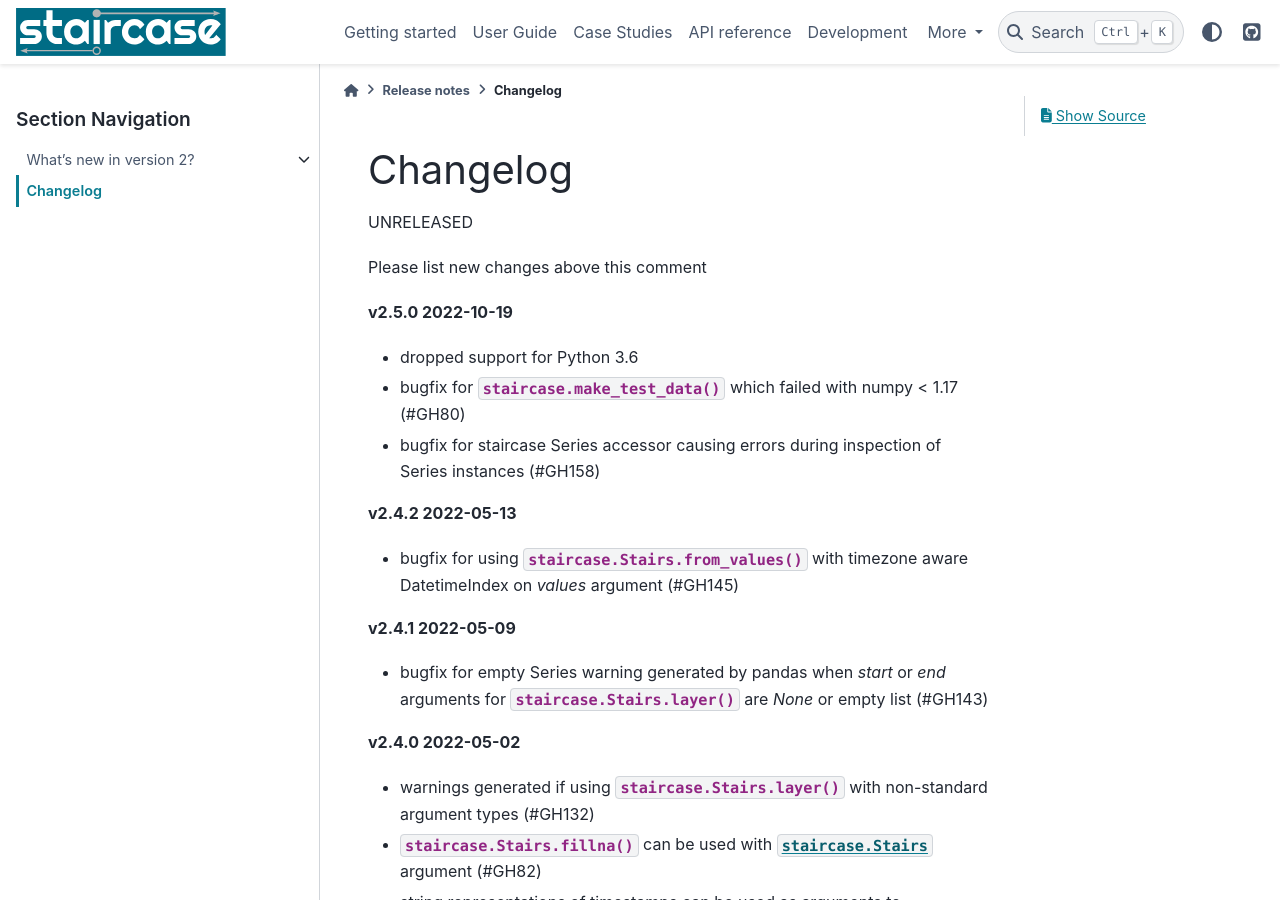
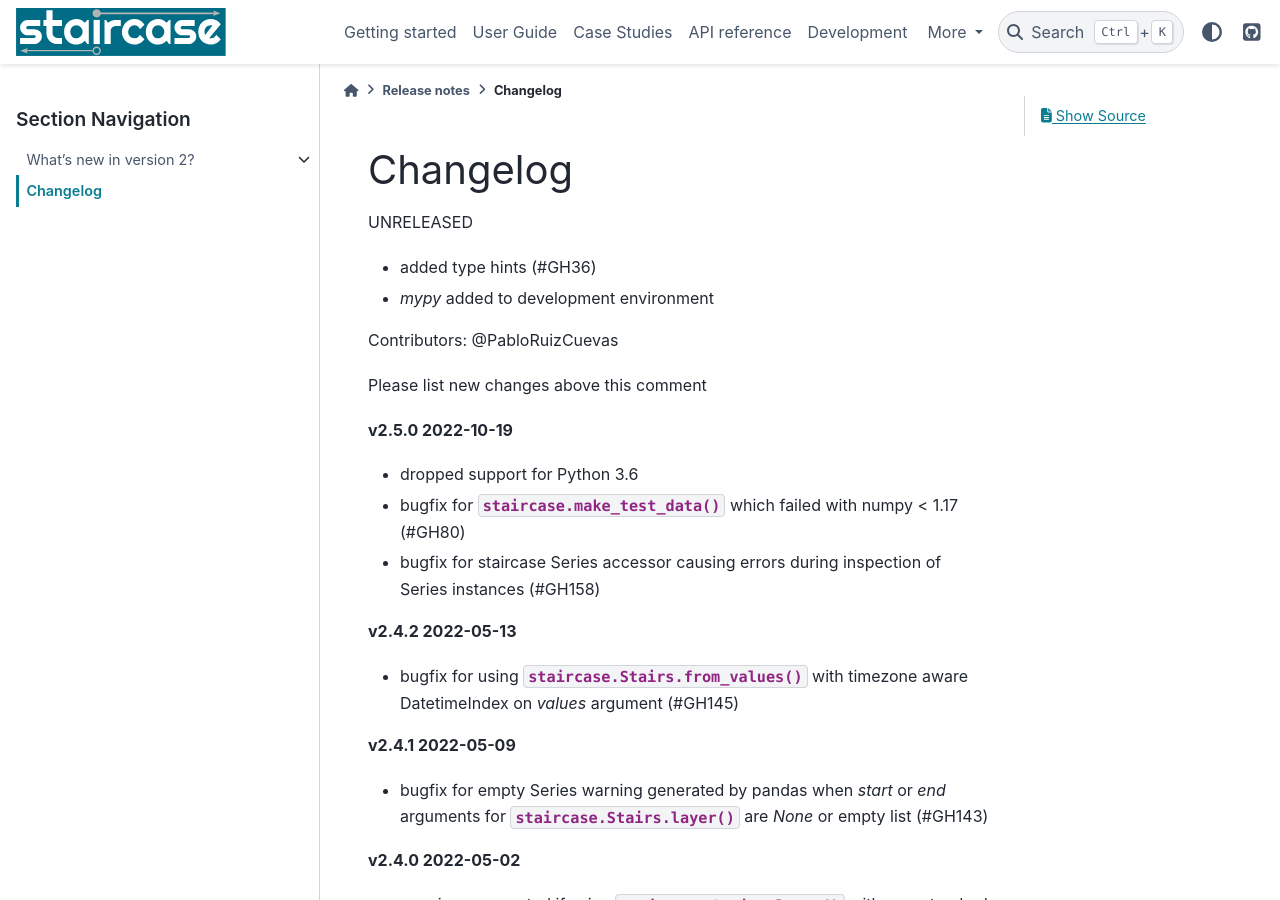
Before and after one commit to staircase-dev/staircase, a Sphinx documentation site: the page built from docs/release_notes/changelog.rst, in a window 1280 px wide and 900 px high. Built offline with Sphinx 7.4.7 and the PyData theme 0.15.4, drawn with Linux system fonts in a browser that asks for light colours; pages that are not in the unit, such as notebooks, are missing from menus.

Commit message:
changelog update

```diff
--- a/docs/release_notes/changelog.rst
+++ b/docs/release_notes/changelog.rst
@@ -7,6 +7,10 @@ Changelog
 
 UNRELEASED
 
+- added type hints (#GH36)
+- `mypy` added to development environment
+
+Contributors: @PabloRuizCuevas
 
 Please list new changes above this comment
 
```
